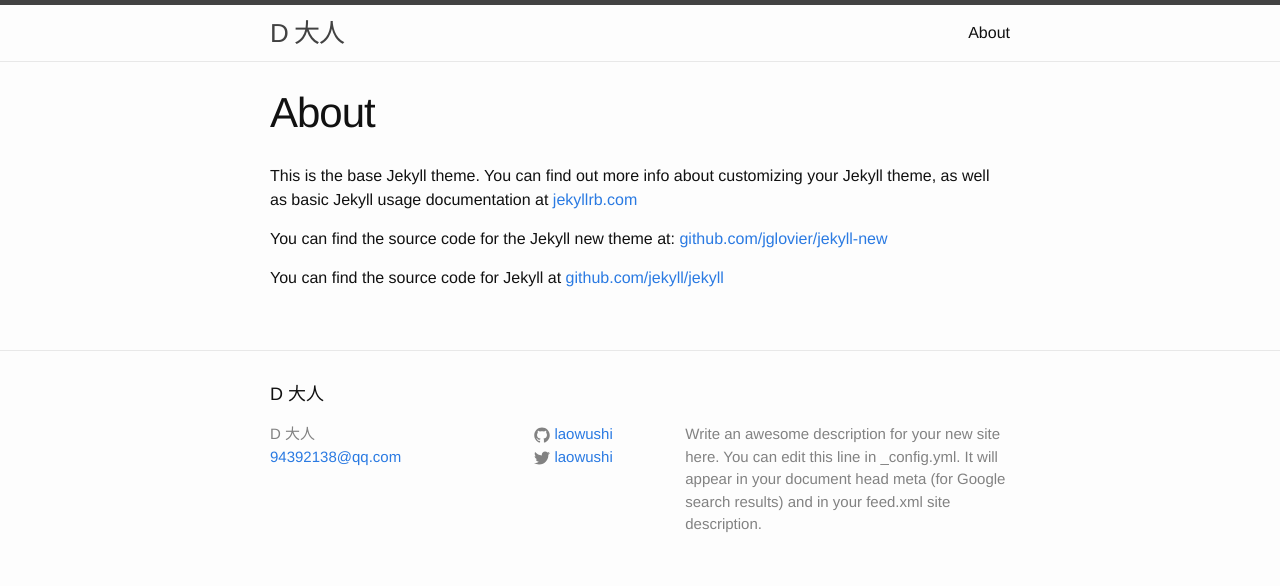
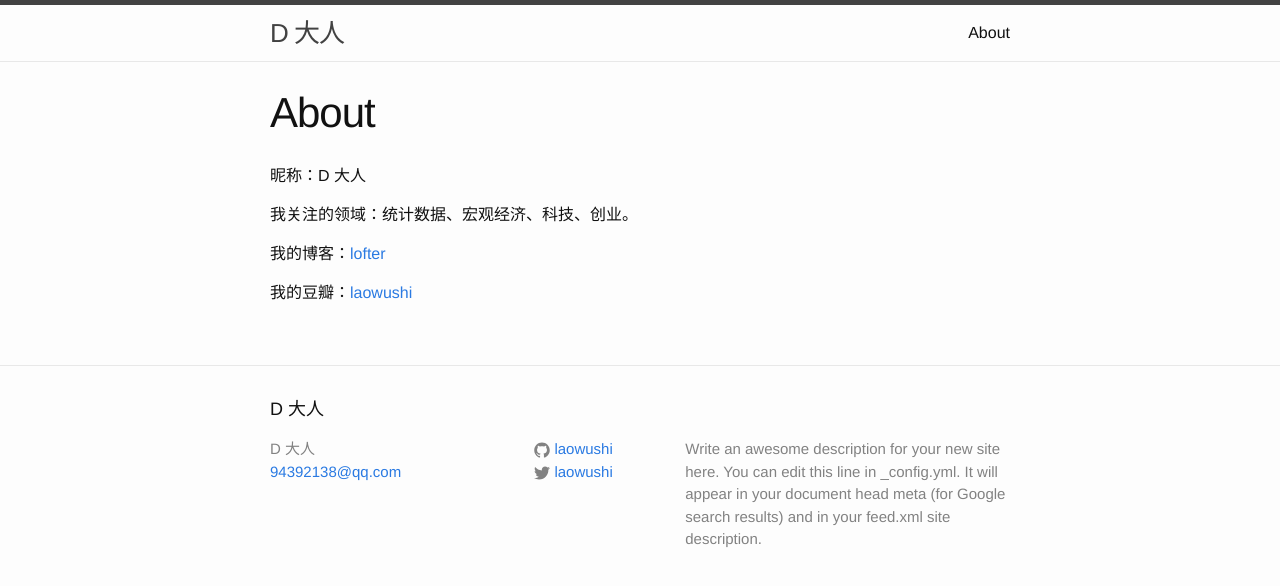
Before and after one commit to laowushi/laowushi.github.io, a Jekyll site: the page built from about.md, in a window 1280 px wide. Shown: the top 586 px of the page. Built offline with Jekyll 4.4.1, drawn with Linux system fonts in a browser that asks for light colours.

Commit message:
modify page 'about'

```diff
--- a/about.md
+++ b/about.md
@@ -4,8 +4,10 @@ title: About
 permalink: /about/
 ---
 
-This is the base Jekyll theme. You can find out more info about customizing your Jekyll theme, as well as basic Jekyll usage documentation at [jekyllrb.com](http://jekyllrb.com/)
+昵称：D 大人
 
-You can find the source code for the Jekyll new theme at: [github.com/jglovier/jekyll-new](https://github.com/jglovier/jekyll-new)
+我关注的领域：统计数据、宏观经济、科技、创业。
 
-You can find the source code for Jekyll at [github.com/jekyll/jekyll](https://github.com/jekyll/jekyll)
+我的博客：[lofter](http://signin.lofter.com)
+
+我的豆瓣：[laowushi](https://www.douban.com/people/laowushi/)
```
